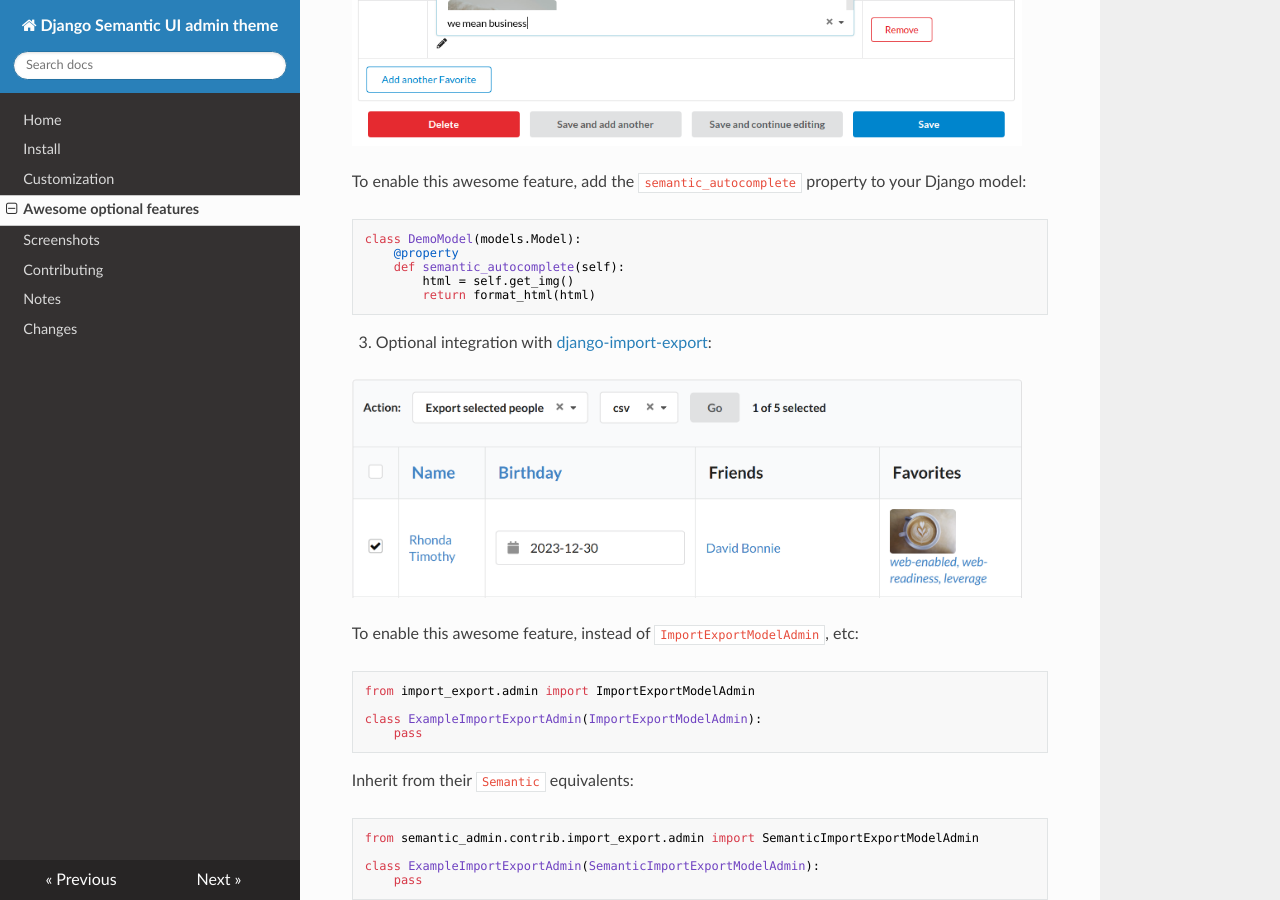
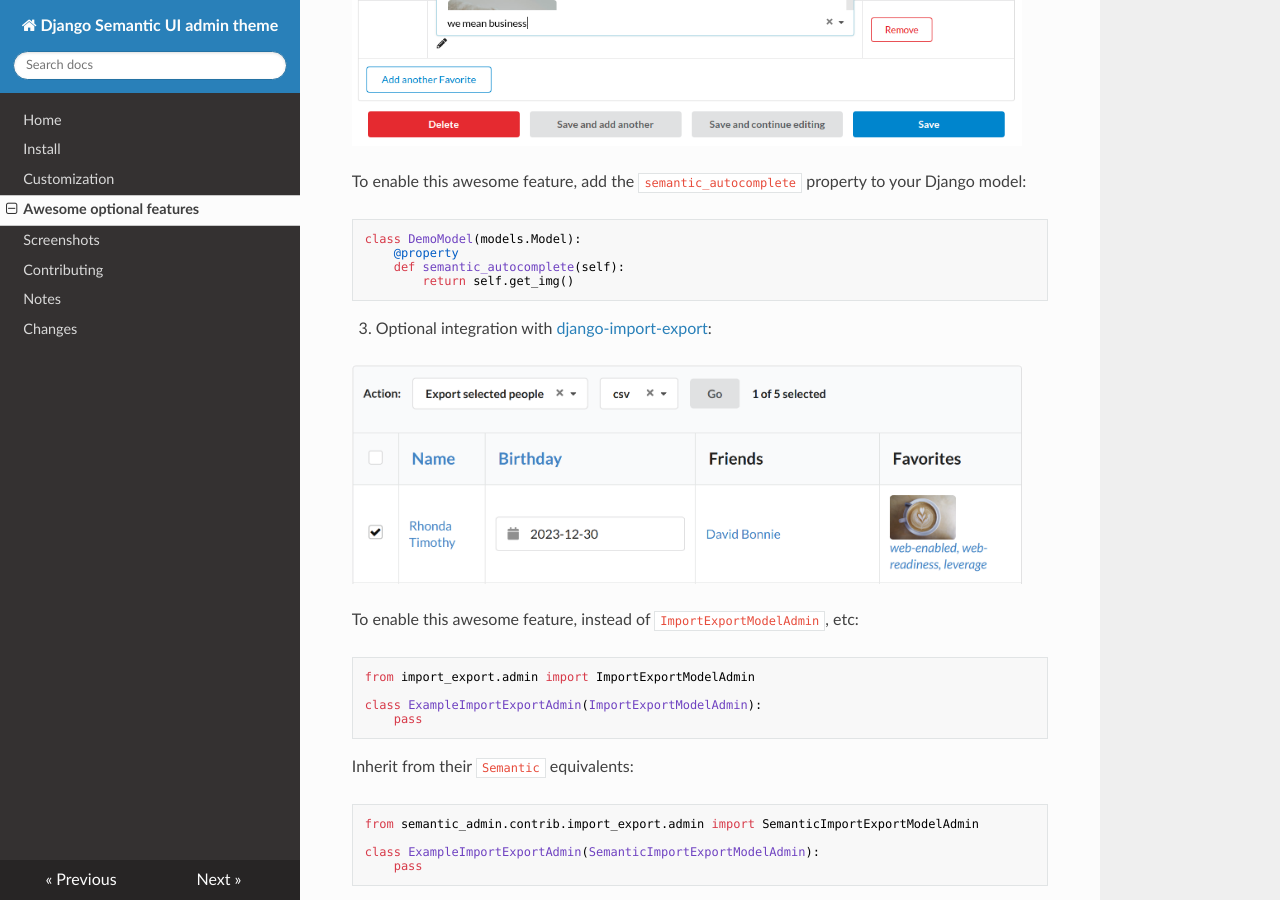
Before and after one commit to globophobe/django-semantic-admin, an MkDocs documentation site: the page built from docs/awesome.md, in a window 1280 px wide and 900 px high, scrolled down 1143 px. Built offline with MkDocs 1.6.1, drawn with Linux system fonts in a browser that asks for light colours; nearby versions of some CDN libraries.

Commit message:
:memo: update docs

````diff
--- a/docs/awesome.md
+++ b/docs/awesome.md
@@ -29,8 +29,7 @@ To enable this awesome feature, add the `semantic_autocomplete` property to your
 class DemoModel(models.Model):
     @property
     def semantic_autocomplete(self):
-        html = self.get_img()
-        return format_html(html)
+        return self.get_img()
 ```
 
 <ol start="3"><li>Optional integration with <a href="https://github.com/django-import-export/django-import-export">django-import-export</a>:</li></ol>
````
Also changed, not shown: README.md (+1 -2 lines).
